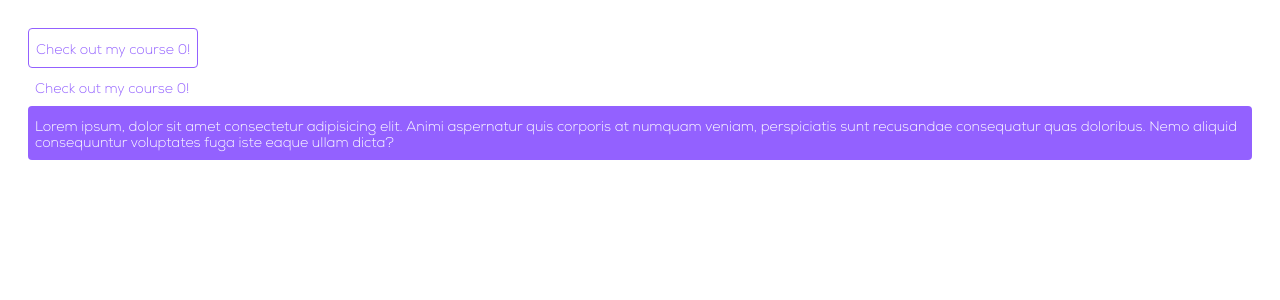
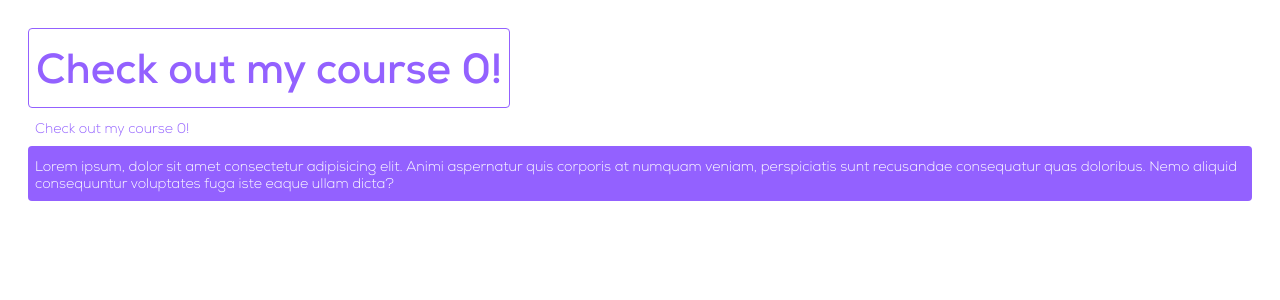
Before and after one commit to the-eternal-newbie/minimal-components, a React (Vite) app: page / in a window 1280 px wide. Shown: the top 300 px of the page. Built offline with nearby package versions, Linux system fonts and the light colour scheme.

Commit message:
refactor: Reduce components for Label | Fix styles for heading elements

```diff
--- a/src/App.tsx
+++ b/src/App.tsx
@@ -2,7 +2,7 @@ import React from 'react';
 import './App.css';
 
 import { useState } from 'react';
-import { Container, Button, Header1, Header2, Label, Navbar } from './components';
+import { Button, Label } from './components';
 
 function App() {
     const [count, setCount] = useState(0);
@@ -34,7 +34,7 @@ function App() {
             </Container> */}
 
             <Button buttonType="outlined" darkMode onClick={() => setCount(count => count + 1)}>
-                <Label>Check out my course {count}!</Label>
+                <Label type="header-4">Check out my course {count}!</Label>
             </Button>
             <Button buttonType="text" darkMode onClick={() => setCount(count => count + 1)}>
                 <Label>Check out my course {count}!</Label>
--- a/src/components/Button/Button.scss
+++ b/src/components/Button/Button.scss
@@ -10,6 +10,7 @@
     align-items: center;
     justify-content: center;
     user-select: none;
+    transition: all 0.2s ease-in-out;
 
     &[disabled] {
         cursor: not-allowed;
@@ -35,7 +36,7 @@
         @include theme-colors-filled;
 
         &:hover {
-            box-shadow: 0px 1px 2px rgba(0, 0, 0, 0.3), 0px 1px 3px 1px rgba(0, 0, 0, 0.15);
+            box-shadow: 0px 2px 2px rgba(0, 0, 0, 0.3), 0px 1px 3px 1px rgba(0, 0, 0, 0.15);
         }
 
         &:active {
--- a/src/components/Button/Button.tsx
+++ b/src/components/Button/Button.tsx
@@ -12,10 +12,12 @@ export interface IButton extends React.HTMLProps<HTMLDivElement> {
 
 const Button: FC<IButton> = (props: IButton) => {
     const { children, className, darkMode, buttonType = 'filled' } = props;
-    const baseClassName = classNames('button', buttonType, className, darkMode ? 'dark' : '');
+
+    const colorScheme = darkMode ? 'dark' : 'light';
+    const baseClassName = classNames('button', buttonType, className);
 
     return (
-        <div {...props} className={baseClassName}>
+        <div {...props} className={baseClassName} style={{ colorScheme }}>
             {children}
         </div>
     );
--- a/src/components/Label/Label.scss
+++ b/src/components/Label/Label.scss
@@ -7,21 +7,21 @@
     text-overflow: ellipsis;
     margin-block-end: 0;
 
+    &.paragraph,
+    &.header-5,
+    &.header-6 {
+        margin-block-start: 0.5rem;
+    }
+
+    &.header-1,
+    &.header-2,
+    &.header-3,
+    &.header-4 {
+        margin-block-start: 1rem;
+    }
+
     &.primary {
         font-family: "Nexa";
-
-        &.paragraph,
-        &.header5,
-        &.header6 {
-            margin-block-start: 0.5rem;
-        }
-
-        &.header1,
-        &.header2,
-        &.header3,
-        &.header4 {
-            margin-block-start: 1rem;
-        }
     }
 
     &.secondary {
@@ -32,32 +32,32 @@
         font-size: 1rem;
     }
 
-    &.header1 {
+    &.header-1 {
         font-size: 6rem;
         font-weight: 900;
     }
 
-    &.header2 {
+    &.header-2 {
         font-size: 5rem;
         font-weight: 700;
     }
 
-    &.header3 {
+    &.header-3 {
         font-size: 4rem;
         font-weight: 500;
     }
 
-    &.header4 {
+    &.header-4 {
         font-size: 3rem;
         font-weight: 500;
     }
 
-    &.header5 {
+    &.header-5 {
         font-size: 2rem;
         font-weight: 500;
     }
 
-    &.header6 {
+    &.header-6 {
         font-size: 1.15rem;
         font-weight: 300;
     }
--- a/src/components/Label/Label.tsx
+++ b/src/components/Label/Label.tsx
@@ -3,53 +3,31 @@ import { classNames } from '~utils/ClassNames';
 
 import './Label.scss';
 
+type LabelTypes = 'paragraph' | 'header-1' | 'header-2' | 'header-3' | 'header-4' | 'header-5' | 'header-6';
+
 export interface ILabel extends React.HTMLProps<HTMLHeadingElement> {
     children: ReactNode;
+    type?: LabelTypes;
     textStyle?: 'primary' | 'secondary';
 }
 
-const labelClass = 'label';
+const LabelComponents = {
+    paragraph: (props: ILabel) => <p {...props} />,
+    'header-1': (props: ILabel) => <h1 {...props} />,
+    'header-2': (props: ILabel) => <h2 {...props} />,
+    'header-3': (props: ILabel) => <h3 {...props} />,
+    'header-4': (props: ILabel) => <h4 {...props} />,
+    'header-5': (props: ILabel) => <h5 {...props} />,
+    'header-6': (props: ILabel) => <h6 {...props} />,
+};
 
-const Header1: FC<ILabel> = ({ textStyle = 'primary', ...props }: ILabel) => (
-    <h1 {...props} className={classNames(labelClass, 'header1', textStyle, props.className)}>
-        {props.children}
-    </h1>
-);
+const Label: FC<ILabel> = (props: ILabel) => {
+    const { className, type = 'paragraph', textStyle = 'primary' } = props;
 
-const Header2: FC<ILabel> = ({ textStyle = 'primary', ...props }: ILabel) => (
-    <h2 {...props} className={classNames(labelClass, 'header2', textStyle, props.className)}>
-        {props.children}
-    </h2>
-);
+    const Component = LabelComponents[type];
+    const baseClassName = classNames('label', type, textStyle, className);
 
-const Header3: FC<ILabel> = ({ textStyle = 'primary', ...props }: ILabel) => (
-    <h3 {...props} className={classNames(labelClass, 'header3', textStyle, props.className)}>
-        {props.children}
-    </h3>
-);
+    return <Component className={baseClassName}>{props.children}</Component>;
+};
 
-const Header4: FC<ILabel> = ({ textStyle = 'primary', ...props }: ILabel) => (
-    <h4 {...props} className={classNames(labelClass, 'header4', textStyle, props.className)}>
-        {props.children}
-    </h4>
-);
-
-const Header5: FC<ILabel> = ({ textStyle = 'primary', ...props }: ILabel) => (
-    <h5 {...props} className={classNames(labelClass, 'header5', textStyle, props.className)}>
-        {props.children}
-    </h5>
-);
-
-const Header6: FC<ILabel> = ({ textStyle = 'primary', ...props }: ILabel) => (
-    <h6 {...props} className={classNames(labelClass, 'header6', textStyle, props.className)}>
-        {props.children}
-    </h6>
-);
-
-const Label: FC<ILabel> = ({ textStyle = 'primary', ...props }: ILabel) => (
-    <p {...props} className={classNames(labelClass, 'paragraph', textStyle, props.className)}>
-        {props.children}
-    </p>
-);
-
-export { Header1, Header2, Header3, Header4, Header5, Header6, Label };
+export default Label;
--- a/src/components/Label/index.ts
+++ b/src/components/Label/index.ts
@@ -1 +1 @@
-export * from './Label';
+export { default as Label } from './Label';
```
